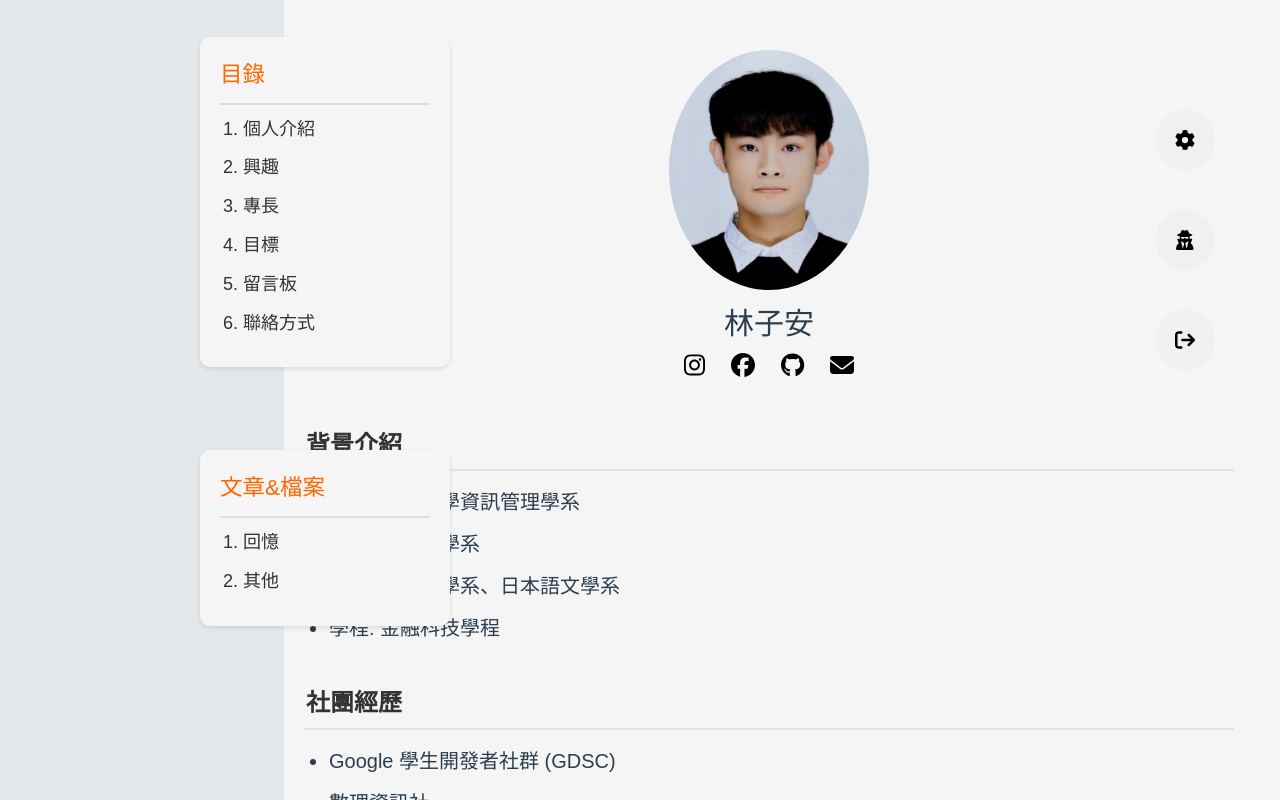
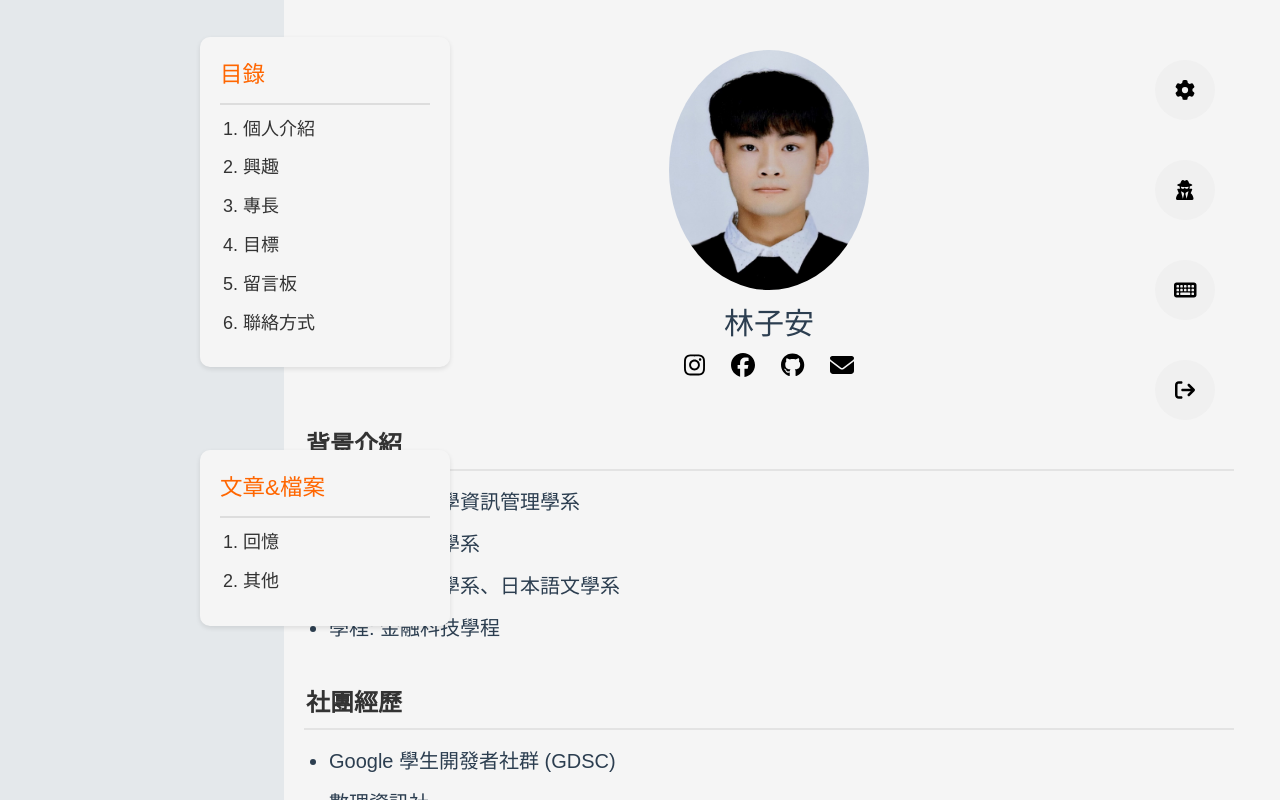
Before and after one commit to ndl1n/personalBlog, a Vue app: page / in a window 1280 px wide. Both pictures are taken after a click on the button 1185 px from the left and 340 px from the top of the page. Shown: the top 800 px of the page. Built offline with nearby package versions, Linux system fonts and the light colour scheme.

Commit message:
add logout button and clear user status

```diff
--- a/src/components/SideBar.vue
+++ b/src/components/SideBar.vue
@@ -18,16 +18,14 @@
     </button>
     <button class="circle-button" @click="toggleMode">
       <div>
-        <font-awesome-icon v-if="mode === 'mode1'" icon="keyboard" class="mode-button" />
-      </div>
-      <div>
-        <font-awesome-icon
-          v-if="mode === 'mode2'"
-          icon="arrow-right-from-bracket"
-          class="mode-button"
-        />
+        <font-awesome-icon icon="keyboard" class="mode-button" />
       </div>
     </button>
+    <div v-if="mode === 'mode2'">
+      <button class="circle-button" @click="handleClick">
+        <font-awesome-icon icon="arrow-right-from-bracket" class="mode-button" />
+      </button>
+    </div>
   </div>
 </template>
 
@@ -35,6 +33,7 @@
 import { defineComponent } from 'vue'
 import { FontAwesomeIcon } from '@fortawesome/vue-fontawesome'
 import { useNavigation } from '@/composables/useNavigation'
+import { useUserStore } from '../stores/userStore'
 
 export default defineComponent({
   name: 'SideBar',
@@ -47,20 +46,32 @@ export default defineComponent({
       required: true
     }
   },
-  setup() {
+  setup(props, { emit }) {
     const { goToHome, goToProfile, goToLogin, goToRegister, goToUserDirectory } = useNavigation()
+    const userStore = useUserStore()
+    const clearUser = () => {
+      userStore.clearUser()
+      console.log('User data after clearing:', userStore.userInfo)
+    }
+
+    const toggleMode = () => {
+      emit('toggleMode')
+    }
+
+    const handleClick = () => {
+      toggleMode()
+      clearUser()
+    }
 
     return {
       goToHome,
       goToProfile,
       goToLogin,
       goToRegister,
-      goToUserDirectory
-    }
-  },
-  methods: {
-    toggleMode() {
-      this.$emit('toggleMode')
+      goToUserDirectory,
+      clearUser,
+      toggleMode,
+      handleClick
     }
   }
 })
```
